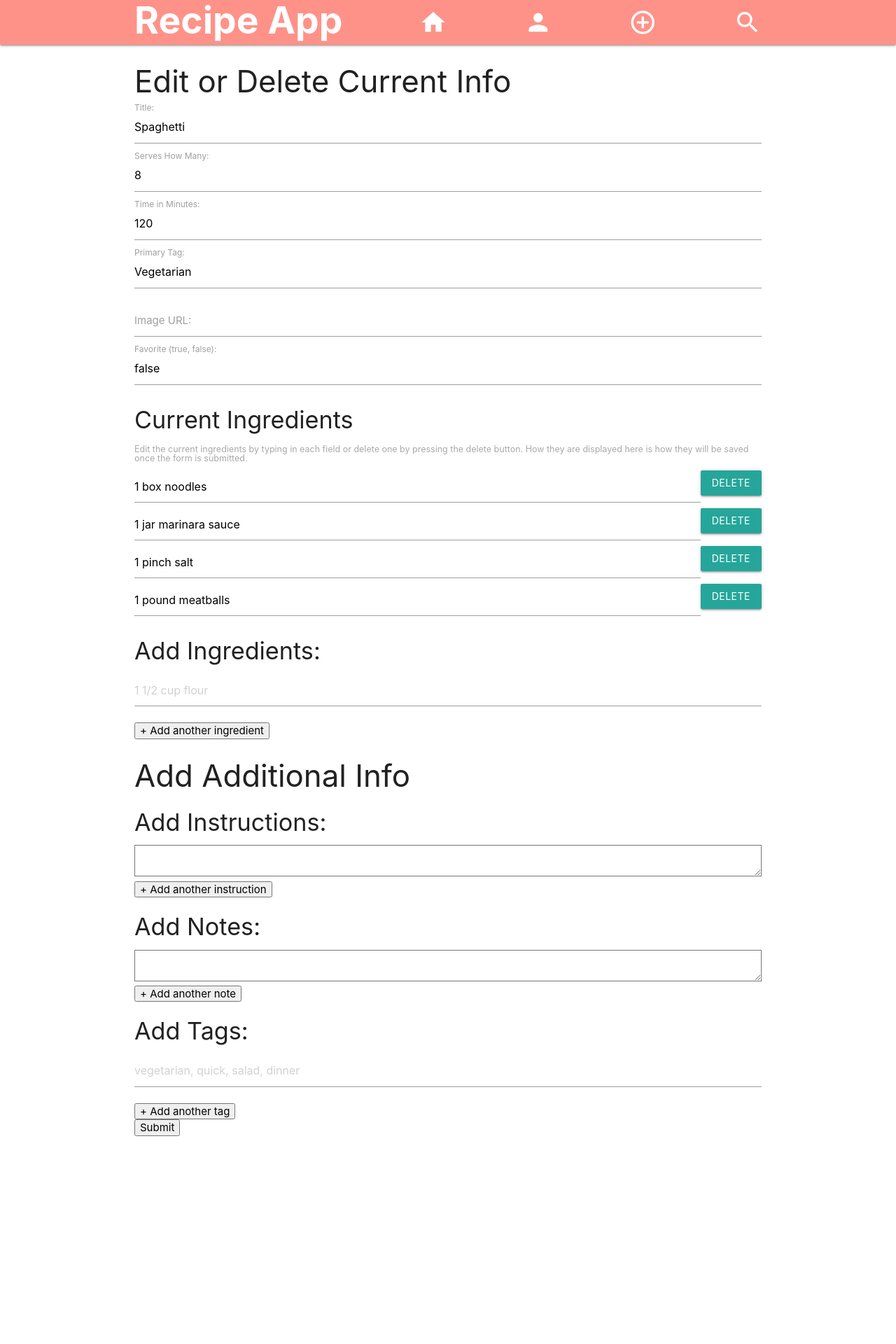
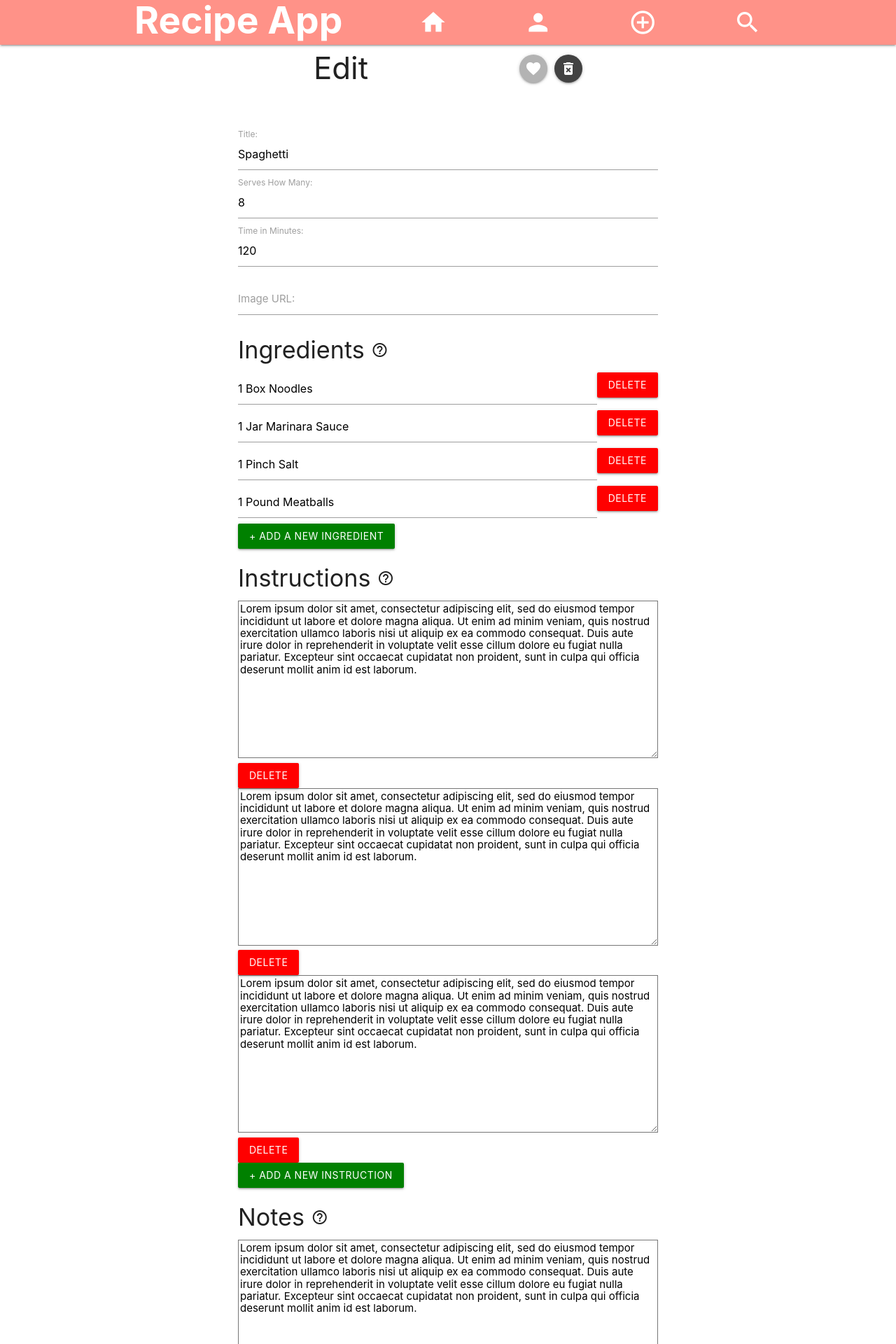
Before and after one commit to TaylorCookie/Recipe-PWA, an Angular app: page /recipe-edit/1 in a window 1280 px wide. Shown: the top 1920 px of the page at 70% size. Before the commit the page ends 1723 px from the top, so only its background shows below. Built offline with nearby package versions, Linux system fonts and the light colour scheme.

Commit message:
Functionality for Recipe-Editor
Delete button w/ prompt check
Form Submission
API is still disconnected so still have to test later

```diff
--- a/src/app/cards/cards.component.css
+++ b/src/app/cards/cards.component.css
@@ -30,6 +30,11 @@
   height: 100%;
 }
 
+.card_container:hover {
+  transform: translate3D(0, -1px, 0) scale(1.02);
+  transition: all 0.2s ease;
+}
+
 @media only screen and (min-width: 450px) {
   .cards_container {
     justify-content: space-evenly;
--- a/src/app/recipe-editor/recipe-editor.component.css
+++ b/src/app/recipe-editor/recipe-editor.component.css
@@ -1,23 +1,62 @@
-.editor_container {
-  margin-bottom: 100px;
+h3 {
+  margin: 0;
 }
 
-/* .edit_div {
-  background-color: lightblue;
+textarea {
+  height: 15rem;
 }
 
-.add_div {
-  background-color: lightgreen;
-} */
+.editor_container {
+  margin-top: 10px;
+  margin-bottom: 100px;
+  max-width: 600px;
+}
+
+.heading_container {
+  display: flex;
+  justify-content: space-around;
+  align-items: center;
+  margin-bottom: 75px;
+}
+
+.btn_base {
+  background-color: #b3b3b3;
+}
+
+.favorite_btn {
+  background-color: #ff625e;
+}
+
+.delete_forever_btn {
+  background-color: rgb(66, 66, 66);
+  margin-left: 10px;
+}
+
+.delete_btn {
+  background-color: red;
+}
+
+.add_btn {
+  background-color: green;
+}
+
+.submit_btn {
+  margin-top: 10px;
+}
 
 .input_box {
   display: flex;
 }
 
-.delete_btn {
+.tooltip_span {
+  cursor: help;
 }
 
 .tooltip {
   color: darkgrey;
   font-size: smaller;
 }
+
+.hidden {
+  display: none;
+}
--- a/src/app/recipe-editor/recipe-editor.component.html
+++ b/src/app/recipe-editor/recipe-editor.component.html
@@ -1,7 +1,26 @@
 <form [formGroup]="recipeForm" (ngSubmit)="handleSubmit()">
   <div class="container editor_container">
     <div class="edit_div">
-      <h3>Edit or Delete Current Info</h3>
+      <div class="heading_container">
+        <h3>Edit</h3>
+        <div class="button_row">
+          <button
+            (click)="updateFavorite($event, recipe!.id, recipe!)"
+            class="btn-floating btn_base"
+          >
+            <i class="material-icons" [class.favorite_btn]="recipe?.favorite"
+              >favorite</i
+            >
+          </button>
+          <button
+            (click)="deleteRecipe($event, recipe!.id, recipe!)"
+            class="btn-floating btn_base delete_forever_btn"
+          >
+            <i class="material-icons">delete_forever</i>
+          </button>
+        </div>
+      </div>
+
       <div class="input-field">
         <label for="title">Title: </label>
         <input id="title" type="text" formControlName="title" required />
@@ -15,7 +34,155 @@
         <input id="time" type="text" formControlName="time" required />
       </div>
       <div class="input-field">
-        <label for="primaryTag">Primary Tag: </label>
+        <label for="imageSrc">Image URL: </label>
+        <input id="imageSrc" type="text" formControlName="imageSrc" />
+      </div>
+
+      <div class="arr_box">
+        <h4>
+          Ingredients
+          <span class="tooltip_span"
+            ><i
+              class="material-icons"
+              (mouseenter)="helpHover('tooltip_ing')"
+              (mouseleave)="helpHover('tooltip_ing')"
+              (click)="helpClick('tooltip_ing')"
+              >help_outline</i
+            ></span
+          >
+        </h4>
+        <h5 class="tooltip hidden tooltip_ing">
+          Edit the current ingredients by typing in each field or delete one by
+          pressing the delete button. How they are displayed here is how they
+          will be saved once the form is submitted.
+        </h5>
+
+        <div class="input_box" *ngIf="ingredients.length === 0">
+          No Current Ingredients to Show
+        </div>
+
+        <div
+          class="input_box ingredientsList"
+          *ngFor="
+            let ing of recipeForm.get('ingredients').controls;
+            let i = index
+          "
+          formArrayName="ingredients"
+        >
+          <label for="ing-{{ i }}"></label>
+          <input
+            [formControlName]="i"
+            class="input_line"
+            type="text"
+            id="ing-{{ i }}"
+            value="{{ ing }}"
+            placeholder="1 1/2 cup flour, 1 pinch salt"
+          />
+
+          <button class="delete_btn btn" (click)="removeIngredient(i)">
+            Delete
+          </button>
+        </div>
+        <button class="add_btn btn" (click)="addIngredients($event)">
+          + Add a new ingredient
+        </button>
+      </div>
+
+      <div class="arr_box">
+        <h4>
+          Instructions
+          <span class="tooltip_span"
+            ><i
+              class="material-icons"
+              (mouseenter)="helpHover('tooltip_ins')"
+              (mouseleave)="helpHover('tooltip_ins')"
+              (click)="helpClick('tooltip_ins')"
+              >help_outline</i
+            ></span
+          >
+        </h4>
+        <h5 class="tooltip tooltip_ins hidden">
+          Edit the current instructions by typing in each field or delete one by
+          pressing the delete button. How they are displayed here is how they
+          will be saved once the form is submitted.
+        </h5>
+
+        <div class="input_box" *ngIf="instructions.length === 0">
+          No Current Instructions to Show
+        </div>
+
+        <div
+          class="instructionsList"
+          *ngFor="
+            let ins of recipeForm.get('instructions').controls;
+            let i = index
+          "
+          formArrayName="instructions"
+        >
+          <label for="ins-{{ i }}"></label>
+          <textarea
+            [formControlName]="i"
+            type="textarea"
+            id="ins-{{ i }}"
+            value="{{ ins }}"
+          ></textarea>
+
+          <button class="delete_btn btn" (click)="removeInstruction(i)">
+            Delete
+          </button>
+        </div>
+        <button class="add_btn btn" (click)="addInstructions($event)">
+          + Add a new instruction
+        </button>
+      </div>
+
+      <div class="arr_box">
+        <h4>
+          Notes
+          <span class="tooltip_span"
+            ><i
+              class="material-icons"
+              (mouseenter)="helpHover('tooltip_note')"
+              (mouseleave)="helpHover('tooltip_note')"
+              (click)="helpClick('tooltip_note')"
+              >help_outline</i
+            ></span
+          >
+        </h4>
+        <h5 class="tooltip tooltip_note hidden">
+          Edit the current notes by typing in each field or delete one by
+          pressing the delete button. How they are displayed here is how they
+          will be saved once the form is submitted.
+        </h5>
+
+        <div class="input_box" *ngIf="notes.length === 0">
+          No Current Notes to Show
+        </div>
+
+        <div
+          class="notesList"
+          *ngFor="let note of recipeForm.get('notes').controls; let i = index"
+          formArrayName="notes"
+        >
+          <label for="note-{{ i }}"></label>
+          <textarea
+            [formControlName]="i"
+            type="textarea"
+            id="note-{{ i }}"
+            value="{{ note }}"
+          ></textarea>
+
+          <button class="delete_btn btn" (click)="removeNote(i)">Delete</button>
+        </div>
+        <button class="add_btn btn" (click)="addNotes($event)">
+          + Add a new note
+        </button>
+      </div>
+
+      <div class="arr_box">
+        <h4>Primary Tag</h4>
+
+        <label for="primaryTag"></label>
         <input
           id="primaryTag"
           type="text"
@@ -23,109 +190,55 @@
           required
         />
       </div>
-      <div class="input-field">
-        <label for="imageSrc">Image URL: </label>
-        <input id="imageSrc" type="text" formControlName="imageSrc" />
-      </div>
-      <div class="input-field">
-        <label for="favorite">Favorite (true, false): </label>
-        <input id="favorite" type="text" formControlName="favorite" />
-      </div>
 
-      <h4>Current Ingredients</h4>
-      <h5 class="tooltip">
-        Edit the current ingredients by typing in each field or delete one by
-        pressing the delete button. How they are displayed here is how they will
-        be saved once the form is submitted.
+      <div class="arr_box">
+        <h4>
+          Additional Tags
+          <span class="tooltip_span"
+            ><i
+              class="material-icons"
+              (mouseenter)="helpHover('tooltip_tag')"
+              (mouseleave)="helpHover('tooltip_tag')"
+              (click)="helpClick('tooltip_tag')"
+              >help_outline</i
+            ></span
+          >
+        </h4>
+        <h5 class="tooltip hidden tooltip_tag">
+          The primary tag will be added to the rest of the tags at the end. Edit
+          the current tags by typing in each field or delete one by pressing the
+          delete button. How they are displayed here is how they will be saved
+          once the form is submitted.
         </h5>
 
-      <div class="input_box" *ngIf="currentIngredients.length === 0">
-        No Current Ingredients to show
+        <div class="input_box" *ngIf="ingredients.length === 0">
+          No Current Tags to Show
         </div>
 
         <div
-        class="input_box ingredientsList"
-        *ngFor="let ing of currentIngredients; let i = index"
+          class="input_box tagsList"
+          *ngFor="let tag of recipeForm.get('tags').controls; let i = index"
+          formArrayName="tags"
         >
-        <label for="ing-{{ i }}"></label>
+          <label for="tag-{{ i }}"></label>
           <input
+            [formControlName]="i"
             class="input_line"
             type="text"
-          id="ing-{{ i }}"
-          value="{{ ing }}"
+            id="tag-{{ i }}"
+            value="{{ tag }}"
+            placeholder="vegetarian, quick, salad, dinner"
           />
 
-        <button class="delete_btn btn" (click)="removeIngredient(i)">
-          Delete
+          <button class="delete_btn btn" (click)="removeTag(i)">Delete</button>
+        </div>
+        <button class="add_btn btn" (click)="addTags($event)">
+          + Add a new tag
         </button>
       </div>
     </div>
+    <!--End of container div-->
 
-    <div formArrayName="ingredients" class="ingredients_container">
-      <h4>Add Ingredients:</h4>
-      <div *ngFor="let ingredient of ingredients.controls; let i = index">
-        <div class="input-field">
-          <label for="ingredient-{{ i }}"></label>
-          <input
-            id="ingredient-{{ i }}"
-            type="text"
-            [formControlName]="i"
-            placeholder="1 1/2 cup flour"
-          />
-        </div>
-      </div>
-      <button (click)="addIngredients($event)">+ Add another ingredient</button>
-    </div>
-
-    <div class="add_div">
-      <h3>Add Additional Info</h3>
-
-      <div formArrayName="instructions" class="instructions_container">
-        <h4>Add Instructions:</h4>
-        <div *ngFor="let instruction of instructions.controls; let i = index">
-          <label for="instruction-{{ i }}"></label>
-          <textarea
-            class="instruction_textbox"
-            id="instruction-{{ i }}"
-            type="textarea"
-            [formControlName]="i"
-          ></textarea>
-        </div>
-        <button (click)="addInstructions($event)">
-          + Add another instruction
-        </button>
-      </div>
-
-      <div formArrayName="notes" class="instructions_container">
-        <h4>Add Notes:</h4>
-        <div *ngFor="let note of notes.controls; let i = index">
-          <label for="note-{{ i }}"></label>
-          <textarea
-            class="instruction_textbox"
-            id="note-{{ i }}"
-            type="textarea"
-            [formControlName]="i"
-          ></textarea>
-        </div>
-        <button (click)="addNotes($event)">+ Add another note</button>
-      </div>
-
-      <div formArrayName="tags">
-        <h4>Add Tags:</h4>
-        <div *ngFor="let tag of tags.controls; let i = index">
-          <div class="input-field">
-            <label for="tag-{{ i }}"></label>
-            <input
-              id="tag-{{ i }}"
-              type="text"
-              [formControlName]="i"
-              placeholder="vegetarian, quick, salad, dinner"
-            />
-          </div>
-        </div>
-        <button (click)="addTags($event)">+ Add another tag</button>
-      </div>
-    </div>
-    <button type="submit">Submit</button>
+    <button class="btn submit_btn" type="submit">Submit</button>
   </div>
 </form>
--- a/src/app/recipe-editor/recipe-editor.component.ts
+++ b/src/app/recipe-editor/recipe-editor.component.ts
@@ -1,9 +1,8 @@
 import { Component, OnInit } from '@angular/core';
 import { ActivatedRoute } from '@angular/router';
-import { Location } from '@angular/common';
 import { Recipe } from 'src/assets/interfaces/recipe';
 import { RecipeService } from '../recipe.service';
-import { FormGroup, FormControl, FormArray, FormBuilder } from '@angular/forms';
+import { FormControl, FormArray, FormBuilder } from '@angular/forms';
 
 @Component({
   selector: 'app-recipe-editor',
@@ -12,15 +11,12 @@ import { FormGroup, FormControl, FormArray, FormBuilder } from '@angular/forms';
 })
 export class RecipeEditorComponent implements OnInit {
   recipe?: Recipe;
+  favorite?: boolean;
   recipeForm?: any;
-  currentIngredients: string[] = [];
-  currentInstructions: string[] = [];
-  currentNotes: string[] = [];
-  currentTags: string[] = [];
+  helpClicked: boolean = false;
 
   constructor(
     private route: ActivatedRoute,
-    private location: Location,
     private recipeService: RecipeService,
     private fb: FormBuilder
   ) {}
@@ -43,19 +39,42 @@ export class RecipeEditorComponent implements OnInit {
         favorite: [this.recipe.favorite],
         imageSrc: [this.imageHandler()],
 
-        tags: this.fb.array([this.fb.control('')]),
-        ingredients: this.fb.array([this.fb.control('')]),
-        instructions: this.fb.array([this.fb.control('')]),
-        notes: this.fb.array([this.fb.control('')]),
+        tags: this.fb.array([]),
+        ingredients: this.fb.array([]),
+        instructions: this.fb.array([]),
+        notes: this.fb.array([]),
       });
 
-      this.currentIngredients = this.recipe.ingredients;
-      this.currentInstructions = this.recipe.instructions;
-      this.currentNotes = this.recipe.notes;
-      this.currentTags = this.recipe.tags;
+      //fill arrayforms with elements from current recipe
+      this.recipe.ingredients!.forEach((item) => {
+        this.ingredients.push(new FormControl(item));
+      });
+      this.recipe.instructions!.forEach((item) => {
+        this.instructions.push(new FormControl(item));
+      });
+      this.recipe.notes!.forEach((item) => {
+        this.notes.push(new FormControl(item));
+      });
+      this.recipe.tags!.forEach((item, i) => {
+        //ignore first item as it is the primary tag
+        if (i === 0) {
+          return;
+        }
+
+        this.tags.push(new FormControl(item));
+      });
+
+      //set the favorite so it can be sent at the end
+      this.favorite = this.recipe.favorite;
     });
   }
 
+  get title() {
+    return this.recipeForm.get('title') as string;
+  }
+  get primaryTag() {
+    return this.recipeForm.get('primaryTag') as string;
+  }
   get tags() {
     return this.recipeForm.get('tags') as FormArray;
   }
@@ -86,6 +105,54 @@ export class RecipeEditorComponent implements OnInit {
     this.notes.push(this.fb.control(''));
   }
 
+  updateFavorite(event: any, id: number, recipe: Recipe): void {
+    event.preventDefault();
+    this.favorite = !this.favorite;
+    event.target.classList.toggle('favorite_btn');
+  }
+
+  deleteRecipe(event: any, id: number, recipe: Recipe) {
+    event.preventDefault();
+
+    const res = window
+      .prompt(
+        `If you are sure you want to delete this recipe, type "${recipe.title}" below.`
+      )
+      ?.toLowerCase()
+      .trim();
+
+    if (res === recipe.title.toLowerCase().trim()) {
+      console.log('send delete request');
+    }
+  }
+
+  helpHover(className: string) {
+    //guard clause helps users who click on tooltip to have it remain on and uninterupted by mouseovers
+    if (this.helpClicked) {
+      return;
+    }
+
+    document.querySelector(`.${className}`)?.classList.toggle('hidden');
+  }
+
+  helpClick(className: string) {
+    this.helpClicked = !this.helpClicked;
+
+    //if true, show all tooltips on page
+    if (this.helpClicked) {
+      document.querySelectorAll('.tooltip')?.forEach((el) => {
+        el.classList.remove('hidden');
+      });
+    } else {
+      document.querySelectorAll('.tooltip')?.forEach((el) => {
+        el.classList.add('hidden');
+      });
+
+      //have to remove it on the one that was clicked
+      document.querySelector(`.${className}`)?.classList.remove('hidden');
+    }
+  }
+
   imageHandler() {
     if (this.recipe?.imageSrc === '../assets/images/placeholder.png') {
       return '';
@@ -94,9 +161,19 @@ export class RecipeEditorComponent implements OnInit {
     return this.recipe?.imageSrc;
   }
 
+  checkEmptyImage(): string {
+    if (this.recipeForm.get('imageSrc')?.value) {
+      return this.recipeForm.get('imageSrc')?.value;
+    }
+
+    return '../../assets/images/placeholder.png';
+  }
+
   removeIngredient(i: number) {
     //cast to HTMLInputElement for access to value
-    const el = <HTMLInputElement>document.getElementById(`ing-${i}`);
+    const el = <HTMLInputElement>(
+      document.getElementById(`ing-${i}`)?.closest('.ingredientsList')
+    );
 
     //guard clause for funny business happening
     if (!el) {
@@ -104,41 +181,129 @@ export class RecipeEditorComponent implements OnInit {
       return;
     }
 
-    //hide
     el!.style.display = 'none';
 
-    //filter out the removed ingredient from final list to be sent
-    this.currentIngredients = this.currentIngredients.filter((ing) => {
-      return ing !== el!.value;
-    });
+    //remove the element from the list
+    this.ingredients.removeAt(i);
   }
 
-  getFinalIngredients(type: string): string[] {
-    const cleanedIngredients = this.sanitize(this.recipeForm.get(type)?.value);
+  removeInstruction(i: number) {
+    //cast to HTMLInputElement for access to value
+    const el = <HTMLInputElement>(
+      document.getElementById(`ins-${i}`)?.closest('.instructionsList')
+    );
 
-    const nodeList = Array.from(document.querySelectorAll(`.${type}List`));
-    const editedIngredients = nodeList.map((node) => {
-      const element = <HTMLInputElement>node.childNodes[1];
-      return element.value;
-    });
+    //guard clause for funny business happening
+    if (!el) {
+      console.log('No element by that id exists');
+      return;
+    }
 
-    return [...this.sanitize(editedIngredients), ...cleanedIngredients];
+    el!.style.display = 'none';
+
+    //remove the element from the list
+    this.instructions.removeAt(i);
   }
 
-  sanitize(input: string[]): string[] {
-    const cleanedArr = input
-      .filter((s: string) => {
+  removeNote(i: number) {
+    //cast to HTMLInputElement for access to value
+    const el = <HTMLInputElement>(
+      document.getElementById(`note-${i}`)?.closest('.notesList')
+    );
+
+    //guard clause for funny business happening
+    if (!el) {
+      console.log('No element by that id exists');
+      return;
+    }
+
+    el!.style.display = 'none';
+
+    //remove the element from the list
+    this.notes.removeAt(i);
+  }
+
+  removeTag(i: number) {
+    //cast to HTMLInputElement for access to value
+    const el = <HTMLInputElement>(
+      document.getElementById(`tag-${i}`)?.closest('.tagsList')
+    );
+
+    //guard clause for funny business happening
+    if (!el) {
+      console.log('No element by that id exists');
+      return;
+    }
+
+    el!.style.display = 'none';
+
+    //remove the element from the list
+    this.tags.removeAt(i);
+  }
+
+  sanitize(input: string[], withCaps: boolean): string[] {
+    let cleanedArr;
+
+    if (!withCaps) {
+      cleanedArr = input.filter((s: string) => {
         return s.length > 0;
-      })
-      .map((s: string) => {
-        return s.toLowerCase();
       });
+    } else {
+      cleanedArr = input
+        .filter((s: string) => {
+          return s.length > 0;
+        })
+        .map((s: string) => {
+          let separateWords = s.toLowerCase().split(' ');
+          let capsWords = separateWords.map((word) => {
+            return word.charAt(0).toUpperCase() + word.substring(1);
+          });
+
+          return capsWords.join(' ');
+        });
+    }
 
     return cleanedArr;
   }
 
   handleSubmit() {
-    const finalIngredients = this.getFinalIngredients('ingredients');
-    console.log(finalIngredients);
+    const finalIngredients = this.sanitize(
+      this.recipeForm.get('ingredients')?.value,
+      true
+    );
+    const finalInstructions = this.sanitize(
+      this.recipeForm.get('instructions')?.value,
+      false
+    );
+    const finalNotes = this.sanitize(
+      this.recipeForm.get('notes')?.value,
+      false
+    );
+    //add primary tag to front, and sanitize it. Add rest of tags to the end
+    const finalTags = [
+      ...this.sanitize([this.recipeForm.get('primaryTag')?.value], true),
+      ...this.sanitize(this.recipeForm.get('tags')?.value, true),
+    ];
+
+    //set the recipe to be sent
+    const updatedRecipe = {
+      title: this.recipeForm.get('title')?.value,
+      serves: <number>this.recipeForm.get('serves')?.value,
+      time: <number>this.recipeForm.get('time')?.value,
+      primaryTag: this.recipeForm.get('primaryTag')?.value,
+      tags: finalTags,
+      imageSrc: this.checkEmptyImage(), //call to check if image src is empty
+      favorite: this.favorite,
+      instructions: finalInstructions,
+      ingredients: finalIngredients,
+      notes: finalNotes,
+    };
+
+    console.log(updatedRecipe);
+
+    //request to add the recipe
+    // this.recipeService.updateRecipe(updatedRecipe).subscribe((data) => {
+    //   console.log(data);
+    // });
   }
 }
--- a/src/app/recipe.service.ts
+++ b/src/app/recipe.service.ts
@@ -22,17 +22,14 @@ export class RecipeService {
   }
 
   getRecipeByID(id: number): Observable<Recipe> {
-    console.log(RECIPES[0]);
     return of(RECIPES[0]);
   }
 
   addRecipe(recipe: NewRecipe): Observable<Recipe> {
-    console.log(RECIPES[0]);
     return of(RECIPES[0]);
   }
 
   deleteRecipe(id: number): Observable<Recipe> {
-    console.log(RECIPES[0]);
     return of(RECIPES[0]);
   }
 
--- a/src/assets/mock-recipes.ts
+++ b/src/assets/mock-recipes.ts
@@ -9,12 +9,12 @@ export const RECIPES: Recipe[] = [
     serves: 8,
     imageSrc: '../assets/images/placeholder.png',
     favorite: false,
-    tags: ['vegetarian', 'easy', 'quick', 'big servings'],
+    tags: ['Vegetarian', 'Easy', 'Quick', 'Big Servings'],
     ingredients: [
-      '1 box noodles',
-      '1 jar marinara sauce',
-      '1 pinch salt',
-      '1 pound meatballs',
+      '1 Box Noodles',
+      '1 Jar Marinara Sauce',
+      '1 Pinch Salt',
+      '1 Pound Meatballs',
     ],
     instructions: [
       'Lorem ipsum dolor sit amet, consectetur adipiscing elit, sed do eiusmod tempor incididunt ut labore et dolore magna aliqua. Ut enim ad minim veniam, quis nostrud exercitation ullamco laboris nisi ut aliquip ex ea commodo consequat. Duis aute irure dolor in reprehenderit in voluptate velit esse cillum dolore eu fugiat nulla pariatur. Excepteur sint occaecat cupidatat non proident, sunt in culpa qui officia deserunt mollit anim id est laborum.',
```
Also changed, not shown: src/app/add-recipe-form/add-recipe-form.component.ts (+6 -1 lines), src/app/display-recipe/display-recipe.component.html (+1 -6 lines). Lines whose indentation alone changed are shown as unchanged.
